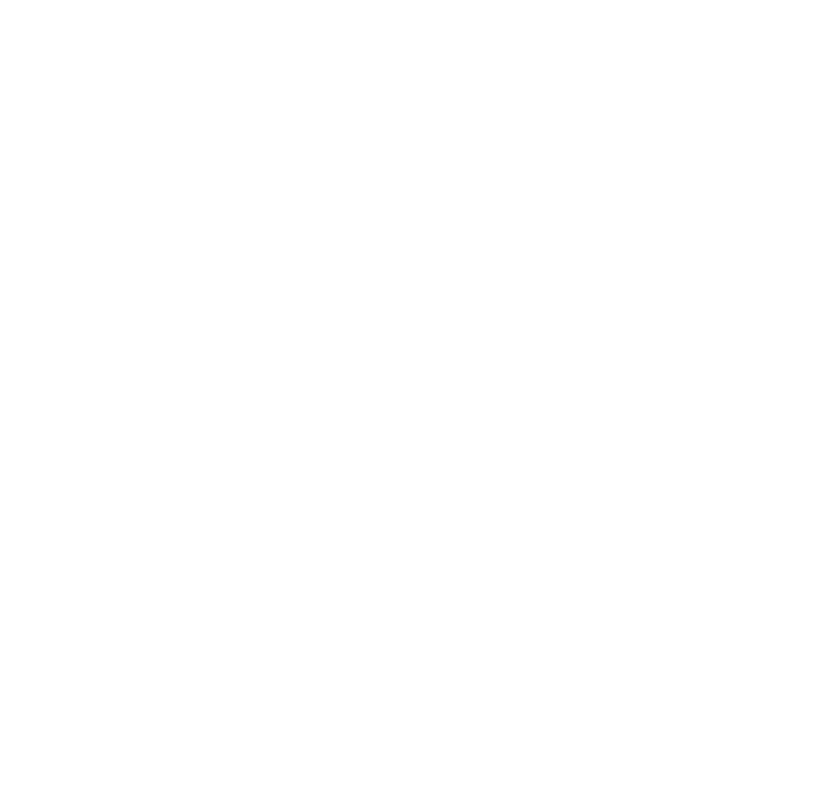
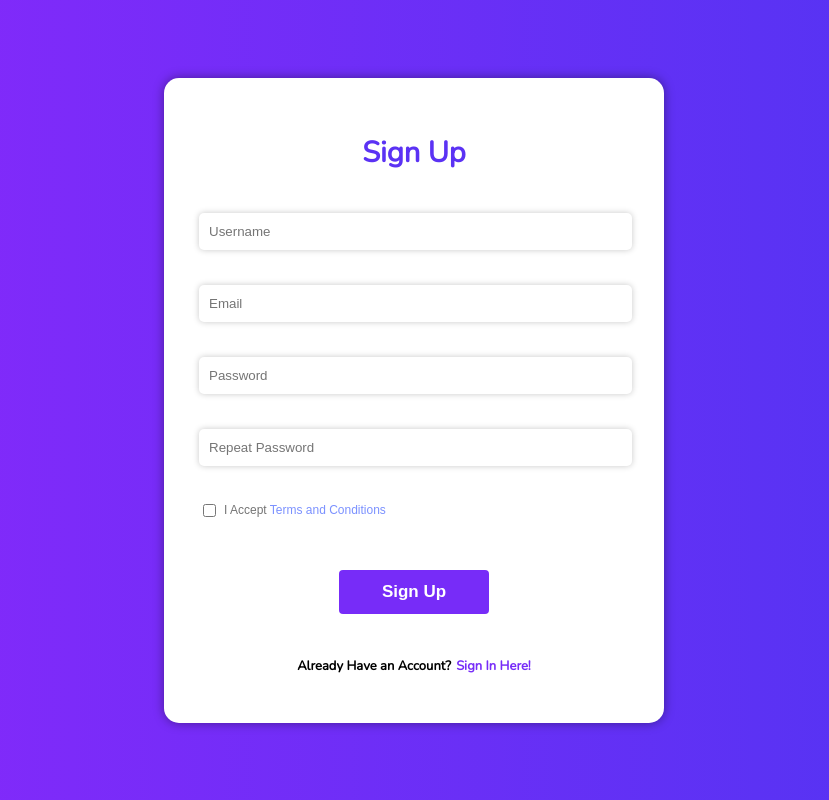
Before and after one commit to alkuca/Crypto-Portfolio, a React (Create React App) app in the folder client/: page /register in a window 1280 px wide. Shown: the whole page, without its empty margins (226-1055 px from the left). Built offline with nearby package versions, Linux system fonts and the light colour scheme.

Commit message:
register page

```diff
--- a/client/src/App.css
+++ b/client/src/App.css
@@ -171,6 +171,19 @@
   box-shadow: 0 0 7px rgba(0, 0, 0, 0.24);
   border-radius:5px;
   position: relative;
+  transition:0.2s;
+  cursor:pointer;
+}
+
+.value--block:hover{
+    box-shadow: 0 0 7px rgba(0, 0, 0, 0.35);
+    transition:0.2s;
+    transform:scale(1.01)perspective(1px);
+}
+
+.value--block:hover > .blue--line{
+    height:0;
+    transition:0.2s;
 }
 
 .blue--line{
@@ -180,6 +193,7 @@
   height:7px;
   background:#4E35F2;
   border-radius: 5px 5px 0 0;
+  transition:0.2s;
 }
 
 .value--block-content{
@@ -352,7 +366,7 @@
 
 .login--page{
     width:100%;
-    height:100vh;
+    min-height:100vh;
     background:red;
     background: linear-gradient( to right, #4E35F2, #8A28FB);
     display:flex;
@@ -457,7 +471,7 @@
     justify-content: center;
     margin-top:30px;
     font-size:13px;
-    font-family: "Nunito SemiBold", sans-serif;
+    font-weight: 700;
 }
 
 .sign--up--here--link{
@@ -475,6 +489,150 @@
     .login--container{
         margin-bottom:50px;
     }
+    .login--content--title{
+        font-size:24px;
+    }
 }
 
 /* #####################################  END OF LOGIN  ###################################### */
+
+/* #####################################  START OF REGISTER  ###################################### */
+
+.register--page{
+    width:100%;
+    min-height:100vh;
+    background:red;
+    background: linear-gradient( to left, #4E35F2, #8A28FB);
+    display:flex;
+    flex-direction: column;
+    align-items: center;
+    justify-content: center;
+
+}
+
+
+
+.register--container{
+    min-width:500px;
+    background:white;
+    border-radius:15px;
+    box-shadow: 0 0 11px rgba(0, 0, 0, 0.40);
+
+}
+
+.register--content{
+    margin:35px;
+}
+
+
+.register--content--title--container{
+    width:100%;
+    height:80px;
+    display:flex;
+    flex-direction: column;
+    align-items: center;
+    justify-content: center;
+}
+
+.register--content--title{
+    color:#5B32F4;
+    font-weight:700;
+    font-size:29px;
+}
+
+.register--content--form--container input{
+    width:98%;
+    margin-top:20px;
+    margin-bottom:15px;
+    height:35px;
+    border:0;
+    background-color:white;
+    box-shadow: 0 0 6px rgba(0, 0, 0, 0.22);
+    padding-left:10px;
+    border-radius:5px;
+}
+
+.accept--terms--container{
+    display:flex;
+    margin-top:20px;
+    flex-direction: row;
+    align-items: center;
+}
+
+
+.accept--terms--label{
+    font-family: "Nunito SemiBold", sans-serif;
+    font-size:12px;
+    margin-left:5px;
+    color: #747474;
+}
+
+.make--blue{
+    color:#7B91FF;
+}
+
+
+.sign--up--button--container{
+    margin-top:50px;
+    width:100%;
+    display:flex;
+    flex-direction: column;
+    align-items: center;
+    justify-content: center;
+}
+
+.sign--up--button{
+    border:none;
+    padding:12px 43px;
+    color:white;
+    font-weight:700;
+    font-size:17px;
+    border-radius:4px;
+    background:#772CF8;
+}
+
+
+.sign--in--here--container{
+    display:flex;
+    justify-content: center;
+    margin-top:30px;
+    font-size:13px;
+    font-weight: 700;
+}
+
+.sign--in--here--link{
+    margin-left:5px;
+    color:#772CF8;
+}
+
+
+@media screen and (max-width: 700px) {
+    .register--container{
+        min-width:87%;
+    }
+    .register--content{
+        margin:25px;
+    }
+    .register--container{
+        margin-bottom:50px;
+    }
+    .register--content--title--container{
+        height:30px;
+    }
+    .register--content--title{
+        font-size:24px;
+    }
+    .register--content--form--container input{
+        margin-top:17px;
+        margin-bottom:12px;
+        height:35px;
+    }
+    .sign--up--button--container{
+        margin-top:20px;
+    }
+    .sign--in--here--container{
+        margin-top:10px;
+    }
+}
+
+/* #####################################  END OF REGISTER  ###################################### */
--- a/client/src/App.js
+++ b/client/src/App.js
@@ -2,6 +2,7 @@
 import './App.css';
 import Home from "./Components/Home";
 import Login from "./Components/Login";
+import Registration from "./Components/Registration";
 import {BrowserRouter as Router, Route} from 'react-router-dom';
 
 class App extends Component {
@@ -12,6 +13,7 @@
               <div className="App">
                   <Route exact path="/" component={Home} />
                   <Route exact path="/login" component={Login} />
+                  <Route exact path="/register" component={Registration} />
               </div>
           </Router>
 
--- a/client/src/Components/Login.js
+++ b/client/src/Components/Login.js
@@ -13,7 +13,7 @@
                 <div className="login--container">
                     <div className="login--content">
                         <div className="login--content--title--container">
-                            <h1 className="login--content--title">Sign in</h1>
+                            <h1 className="login--content--title">Sign In</h1>
                         </div>
                         <div className="login--content--form--container">
                             <form>
--- /dev/null
+++ b/client/src/Components/Registration.js
@@ -0,0 +1,67 @@
+import React, { Component } from 'react';
+import '../App.css';
+
+class Registration extends Component {
+    constructor(props){
+        super(props);
+
+    }
+
+    render() {
+        return (
+            <div className="register--page">
+                <div className="register--container">
+                    <div className="register--content">
+                        <div className="register--content--title--container">
+                            <h1 className="register--content--title">Sign Up</h1>
+                        </div>
+                        <div className="register--content--form--container">
+                            <form>
+                                <label>
+                                    <input
+                                        type="username"
+                                        name="username"
+                                        placeholder="Username"
+                                    />
+                                    <br />
+                                    <input
+                                        type="email"
+                                        name="email"
+                                        placeholder="Email"
+                                    />
+                                    <br />
+                                    <input
+                                        type="password"
+                                        name="password"
+                                        placeholder="Password"
+                                    />
+                                    <br />
+                                    <input
+                                        type="password2"
+                                        name="password2"
+                                        placeholder="Repeat Password"
+                                    />
+                                </label>
+                            </form>
+                        </div>
+                        <div className="accept--terms--container">
+                            <input type="checkbox" name="test" value="test" required/>
+                            <label className="accept--terms--label">
+                                I Accept <span className="make--blue">Terms and Conditions</span>
+                            </label>
+                        </div>
+                        <div className="sign--up--button--container">
+                            <button className="sign--in--button">Sign Up</button>
+                        </div>
+                        <div className="sign--in--here--container">
+                            <p className="sign--in--here">Already Have an Account?</p>
+                            <p className="sign--in--here--link">Sign In Here!</p>
+                        </div>
+                    </div>
+                </div>
+            </div>
+        );
+    }
+}
+
+export default Registration;
```
